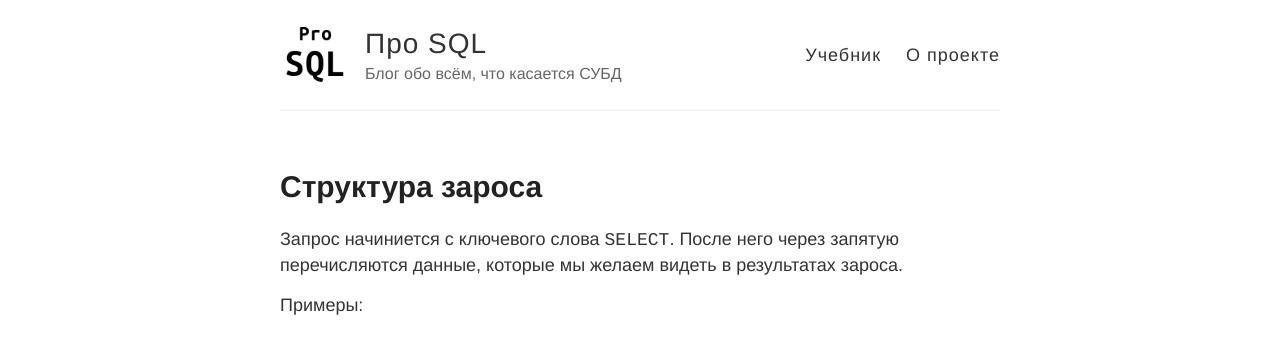
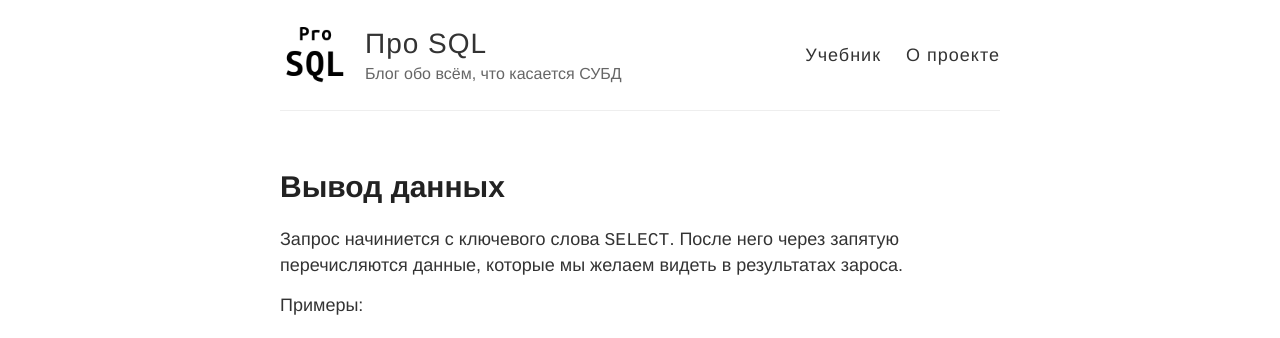
Before and after one commit to prosql/prosql.github.io, a Jekyll site: the page built from _book/01-02-langstru.md, in a window 1280 px wide. Shown: the top 338 px of the page. Built offline with Jekyll 4.4.1, drawn with Linux system fonts in a browser that asks for light colours; comment, search, counter and statistics services are not loaded.

Commit message:
add book pages

```diff
--- a/_book/01-02-langstru.md
+++ b/_book/01-02-langstru.md
@@ -1,6 +1,6 @@
 ---
 layout: article
-title: Структура зароса
+title: Вывод данных
 ---
 
 Запрос начиниется с ключевого слова `SELECT`. После него через запятую перечисляются данные, которые мы желаем видеть в результатах зароса.
```
